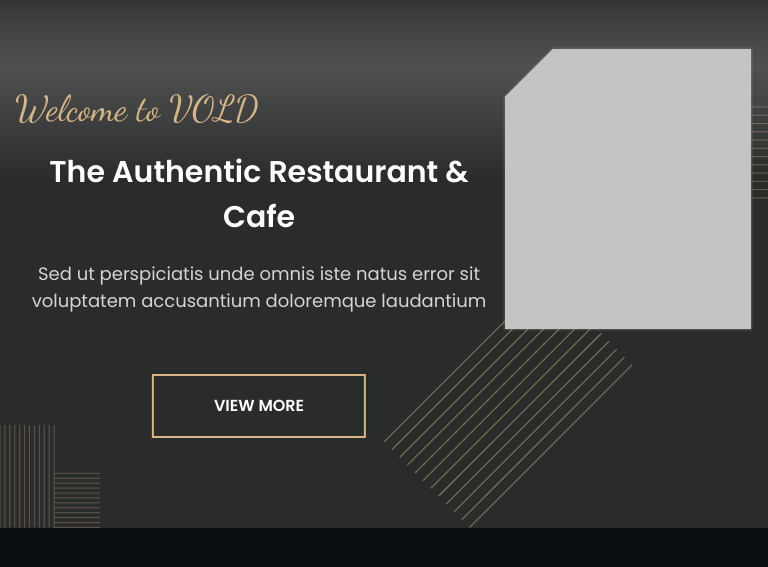
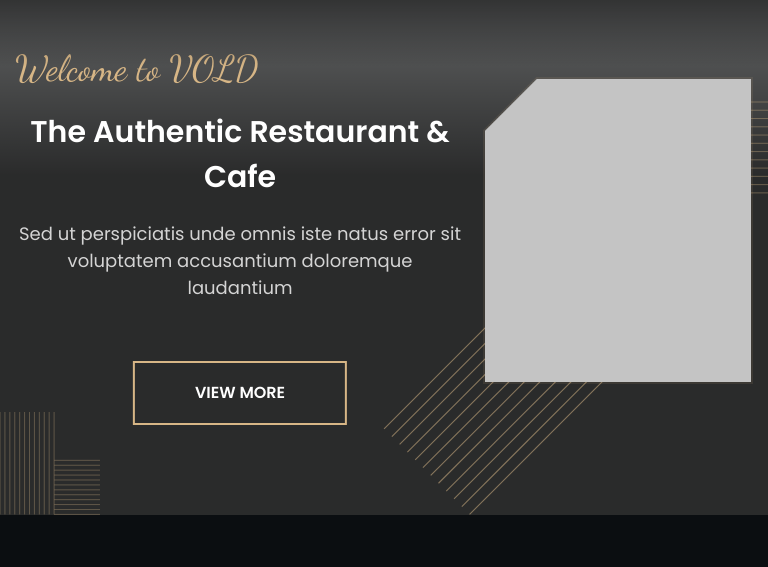
Before and after one commit to IvaNodyanosh/VOLD, a plain HTML site: page index.html in a window 768 px wide. Shown: the part 113-680 px from the top of the page. Drawn offline with nearby package versions, Linux system fonts and the light colour scheme.

Commit message:
added to hero

```diff
--- a/sass/components/_hero.scss
+++ b/sass/components/_hero.scss
@@ -91,7 +91,6 @@
 
 
         @media screen and (min-width: 768px) {
-            margin-top: 40px;
             font-size: 36px;
             text-align: start;
 
@@ -204,7 +203,21 @@
     }
 
 
-    &__box{width: 510px;}
+    &__box{
+
+
+        @media screen and (min-width: 768px) {
+            width: 450px;
+        }
+
+        @media screen and (min-width: 1200px) {
+
+            width: 510px;
+        }
+
+
+
+    }
 
 
 
@@ -227,7 +240,8 @@
         display: block;
         position: relative;
         @media screen and (max-width: 1200px) {
-                width: 250px;
+                width: 270px;
+                margin-top: 30px;
             }
 
     }
```
Also changed, not shown: .prettierrc.json (added), CSS/main.css, CSS/main.min.css, 2 other files.
